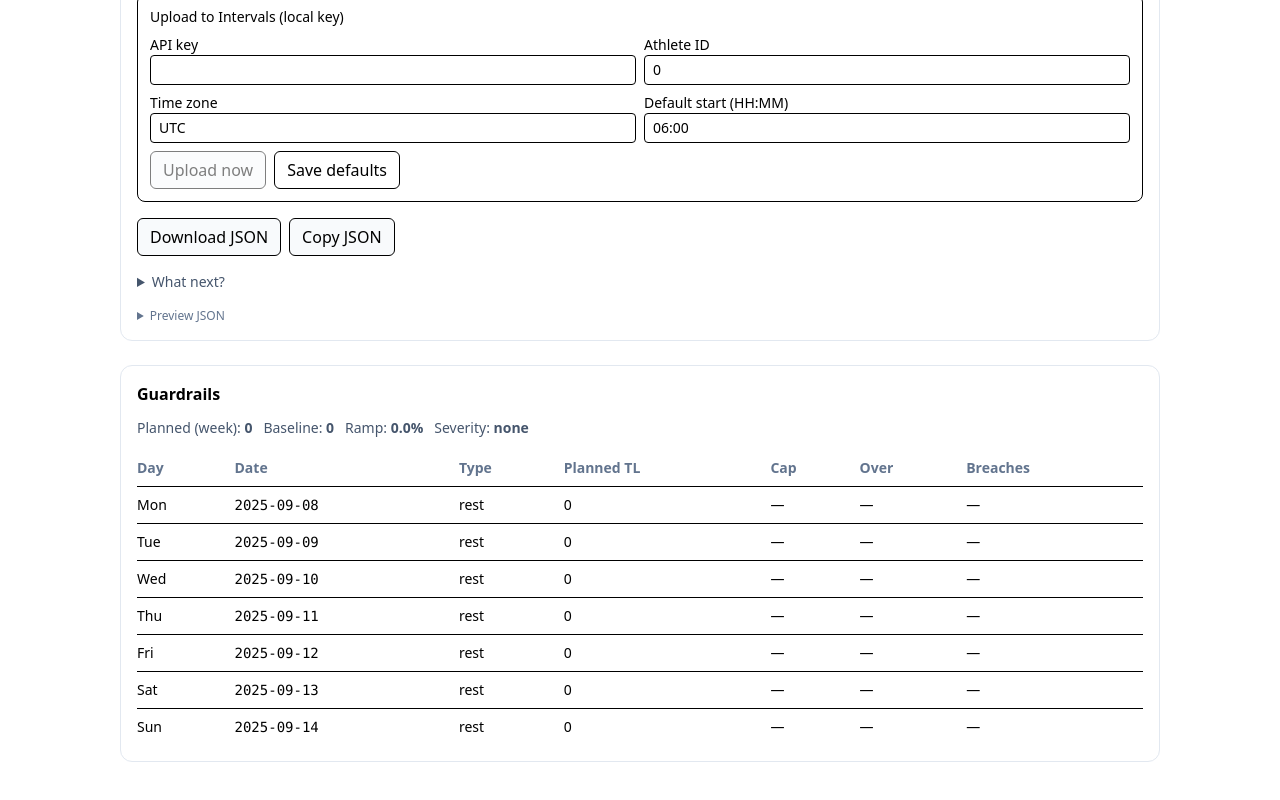
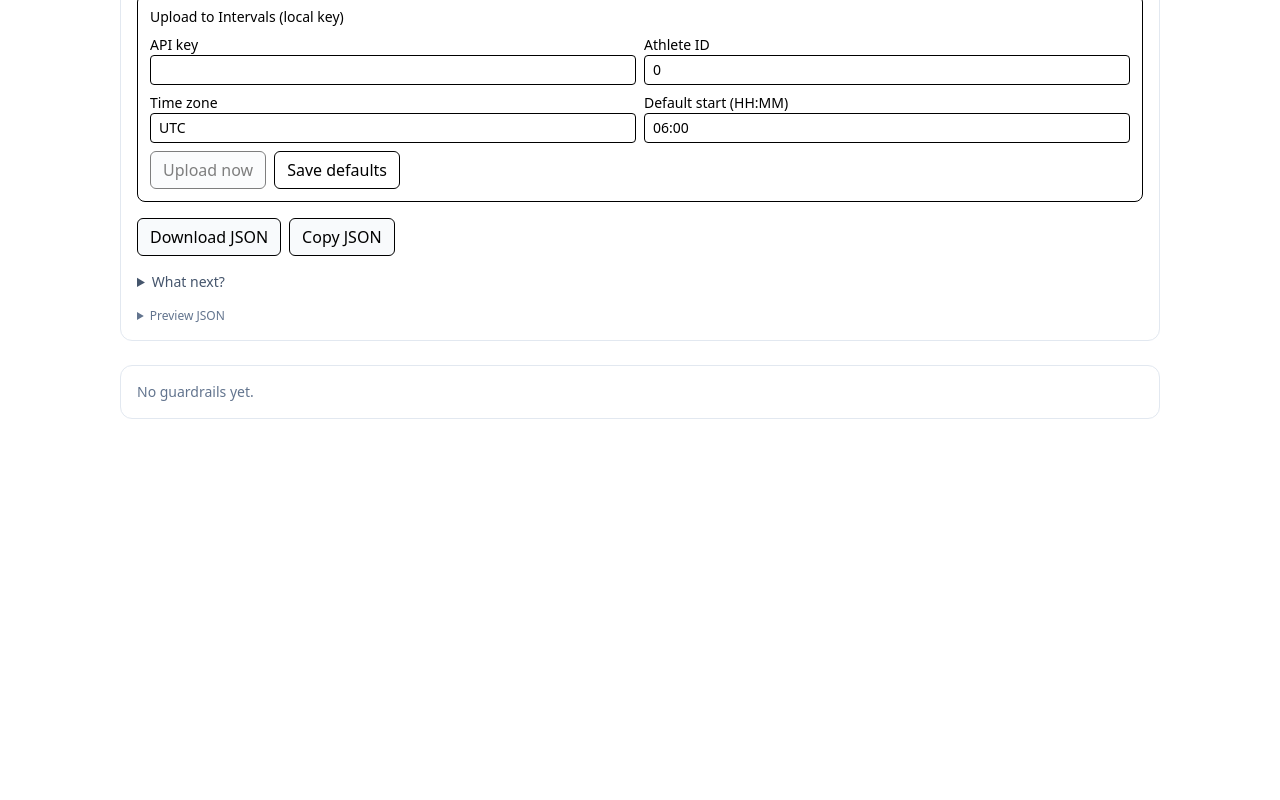
Before and after one commit to tomeese/intervals-icu-bulk-uploader-planned-workouts, a React (Vite) app: page /planner in a window 1280 px wide. Shown: the part 1004-1804 px from the top of the page. After the commit the page ends 1471 px from the top, so only its background shows below. Built offline with nearby package versions, Linux system fonts and the light colour scheme.

Commit message:
fixing some bugs the workflow caught

```diff
--- a/src/components/GuardrailsPanel.tsx
+++ b/src/components/GuardrailsPanel.tsx
@@ -1,69 +1,106 @@
-import React, { useMemo } from "react";
-import {
-  computeGuardrails,
-  DEFAULT_GUARDRAILS,
-  type GuardrailHistory,
-  type WeekPlan,
-} from "../lib/guardrails";
+// src/components/GuardrailsPanel.tsx
+import React from "react";
+import type { GuardrailSummary } from "../lib/guardrails";
+
+// Small helpers
+function wday(iso: string) {
+  // iso = YYYY-MM-DD
+  const d = new Date(iso + "T00:00");
+  return d.toLocaleDateString(undefined, { weekday: "short" });
+}
+function fmt(n: number | null | undefined) {
+  return typeof n === "number" ? Math.round(n).toString() : "-";
+}
+function rampTone(pct: number | null | undefined) {
+  const p = typeof pct === "number" ? pct : 0;
+  if (p >= 20) return "bg-rose-50 text-rose-700 border-rose-200";
+  if (p >= 10) return "bg-amber-50 text-amber-700 border-amber-200";
+  if (p <= -20) return "bg-emerald-50 text-emerald-700 border-emerald-200";
+  return "bg-slate-50 text-slate-700 border-slate-200";
+}
 
 export default function GuardrailsPanel({
-  week,
-  history,
+  summary,
 }: {
-  week: WeekPlan;
-  history: GuardrailHistory;
+  summary: GuardrailSummary | null;
 }) {
-  const res = useMemo(
-    () => computeGuardrails(week, history || {}, DEFAULT_GUARDRAILS),
-    [week, history]
-  );
+  if (!summary) {
+    return (
+      <div className="rounded-xl border border-slate-200 dark:border-slate-800 p-4 text-sm text-slate-500">
+        No guardrails yet.
+      </div>
+    );
+  }
+
+  const daily = Array.isArray(summary.daily) ? summary.daily : [];
 
   return (
-    <div className="rounded-xl border border-slate-200 dark:border-slate-800 p-4 bg-white dark:bg-slate-900">
-      <h2 className="text-base font-semibold mb-3">Guardrails</h2>
-
-      <div className="text-sm text-slate-600 mb-3">
-        Planned (week): <b>{res.plannedWeekLoad}</b>{" "}
-        &nbsp; Baseline: <b>{res.baselineWeeklyLoad}</b>{" "}
-        &nbsp; Ramp: <b>{res.rampPct.toFixed(1)}%</b> &nbsp; Severity:{" "}
-        <b>{res.rampSeverity}</b>
+    <div className="space-y-3">
+      {/* Week summary strip */}
+      <div className="rounded-xl border border-slate-200 dark:border-slate-800 p-3 bg-white dark:bg-slate-900">
+        <div className="grid grid-cols-4 gap-2 text-sm">
+          <div className="rounded border px-2 py-1.5 bg-slate-50 text-slate-700 border-slate-200">
+            <div className="text-[11px]">Planned</div>
+            <div className="font-semibold tabular-nums">
+              {fmt(summary.plannedWeekLoad)}
+            </div>
+          </div>
+          <div className="rounded border px-2 py-1.5 bg-slate-50 text-slate-700 border-slate-200">
+            <div className="text-[11px]">Baseline</div>
+            <div className="font-semibold tabular-nums">
+              {fmt(summary.baselineWeeklyLoad)}
+            </div>
+          </div>
+          <div className={`rounded border px-2 py-1.5 ${rampTone(summary.rampPct)}`}>
+            <div className="text-[11px]">Ramp</div>
+            <div className="font-semibold tabular-nums">
+              {typeof summary.rampPct === "number"
+                ? `${summary.rampPct.toFixed(1)}%`
+                : "-"}
+            </div>
+          </div>
+          <div className="rounded border px-2 py-1.5 bg-slate-50 text-slate-700 border-slate-200">
+            <div className="text-[11px]">Severity</div>
+            <div className="font-semibold">{summary.rampSeverity ?? "-"}</div>
+          </div>
+        </div>
       </div>
 
+      {/* Daily table */}
       <div className="overflow-x-auto">
-        <table className="min-w-[720px] w-full text-sm">
+        <table className="min-w-[720px] w-full text-sm table-fixed">
           <thead>
             <tr className="text-left text-slate-500">
-              <th className="py-2 pr-3">Day</th>
-              <th className="py-2 pr-3">Date</th>
-              <th className="py-2 pr-3">Type</th>
-              <th className="py-2 pr-3">Planned TL</th>
-              <th className="py-2 pr-3">Cap</th>
-              <th className="py-2 pr-3">Over</th>
-              <th className="py-2 pr-3">Breaches</th>
+              <th className="w-16 py-2 pr-2">Day</th>
+              <th className="w-24 py-2 pr-2">Cap</th>
+              <th className="w-24 py-2 pr-2">Over</th>
+              <th className="w-28 py-2 pr-2">Type</th>
+              <th className="py-2 pr-2">Flags</th>
             </tr>
           </thead>
           <tbody>
-            {res.daily.map((d, i) => (
-              <tr key={d.date} className="border-t">
-                <td className="py-2 pr-3">
-                  {new Intl.DateTimeFormat(undefined, {
-                    weekday: "short",
-                  }).format(new Date(`${d.date}T00:00`))}
-                </td>
-                <td className="py-2 pr-3 font-mono">{d.date}</td>
-                <td className="py-2 pr-3">{d.dayType}</td>
-                <td className="py-2 pr-3">{d.plannedTL ?? 0}</td>
-                <td className="py-2 pr-3">{d.capApplied ?? "—"}</td>
-                <td className="py-2 pr-3">
-                  {d.overBy && d.overBy > 0 ? d.overBy : "—"}
-                </td>
-                <td className="py-2 pr-3">
-                  {d.breaches && d.breaches.length
-                    ? d.breaches.join(", ")
-                    : "—"}
-                </td>
-              </tr>
-            ))}
+            {daily.map((d) => {
+              // be tolerant to missing fields
+              const day = (d as any) || {};
+              const flags: string[] = Array.isArray(day.breaches)
+                ? day.breaches
+                : [];
+              return (
+                <tr key={day.date} className="border-t border-slate-200">
+                  <td className="py-2 pr-2 font-medium">{wday(day.date)}</td>
+                  <td className="py-2 pr-2 tabular-nums">
+                    {fmt(day.capApplied)}
+                  </td>
+                  <td className="py-2 pr-2 tabular-nums">
+                    {fmt(day.overBy)}
+                  </td>
+                  <td className="py-2 pr-2">{day.dayType ?? "-"}</td>
+                  <td className="py-2 pr-2">
+                    {flags.length ? flags.join(", ") : "—"}
+                  </td>
+                </tr>
+              );
+            })}
           </tbody>
         </table>
       </div>
```
